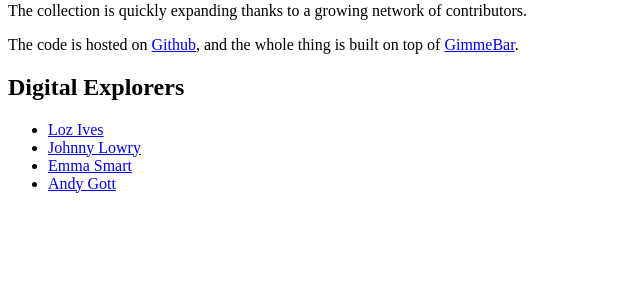
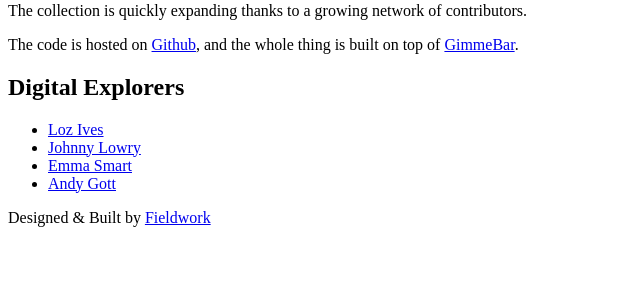
Before and after one commit to EMT/things-we-find, a PHP site: page /Style in a window 1280 px wide. Shown: the part 354-654 px from the top of the page, without its empty margins (0-640 px from the left). Run offline with PHP 8.4, Linux system fonts and the light colour scheme; data that the repository does not hold is empty; some libraries are stand-ins or nearby versions.

Commit message:
Added link to http://madebyfieldwork.co. Updated Prestige @font-face with Chrome fix.

```diff
--- a/css/style.css
+++ b/css/style.css
@@ -62,7 +62,9 @@ src:url("Fonts/1c2346f9-683b-4713-9b96-c38e48777504.eot?iefix") format("eot");}
 @font-face{
 font-family:"Prestige Elite W01 Bold";
 src:url("../fonts/1c2346f9-683b-4713-9b96-c38e48777504.eot?iefix");
-src:url("../fonts/9345a0f5-95de-43c0-bd16-4197b9214b2e.woff") format("woff"),url("../fonts/2939886e-0f3b-4d1c-9821-2dd037f26246.ttf") format("truetype"),url("../fonts/3f0170c3-6d1c-455e-b968-8aa2c7d17e76.svg#3f0170c3-6d1c-455e-b968-8aa2c7d17e76") format("svg");
+src:url("../fonts/3f0170c3-6d1c-455e-b968-8aa2c7d17e76.svg#3f0170c3-6d1c-455e-b968-8aa2c7d17e76") format("svg"),
+	url("../fonts/9345a0f5-95de-43c0-bd16-4197b9214b2e.woff") format("woff"),
+	url("../fonts/2939886e-0f3b-4d1c-9821-2dd037f26246.ttf") format("truetype");
 }
 
 
--- a/index.php
+++ b/index.php
@@ -14,7 +14,7 @@ if ($host === 'madebyfieldwork.co') {
 	$base_url .= '/lab/things-we-find';
 	$base_slug = '/lab/things-we-find';
 }
-$build = 26;
+$build = 27;
 
 
 $tag = false;
--- a/views/itemlist.html.php
+++ b/views/itemlist.html.php
@@ -110,7 +110,7 @@
 			<li><a href="https://twitter.com/smartemma" target="_blank">Emma Smart</a></li>
 			<li><a href="https://twitter.com/RSWorks" target="_blank">Andy Gott</a></li>
 		</ul>
-<!-- 		<p class="made-by-fieldwork">Designed &amp; Built by <a href="http://madebyfieldwork.co">Fieldwork</a></p> -->
+		<p class="made-by-fieldwork">Designed &amp; Built by <a href="http://madebyfieldwork.co">Fieldwork</a></p>
 	</section>
 
 
```
